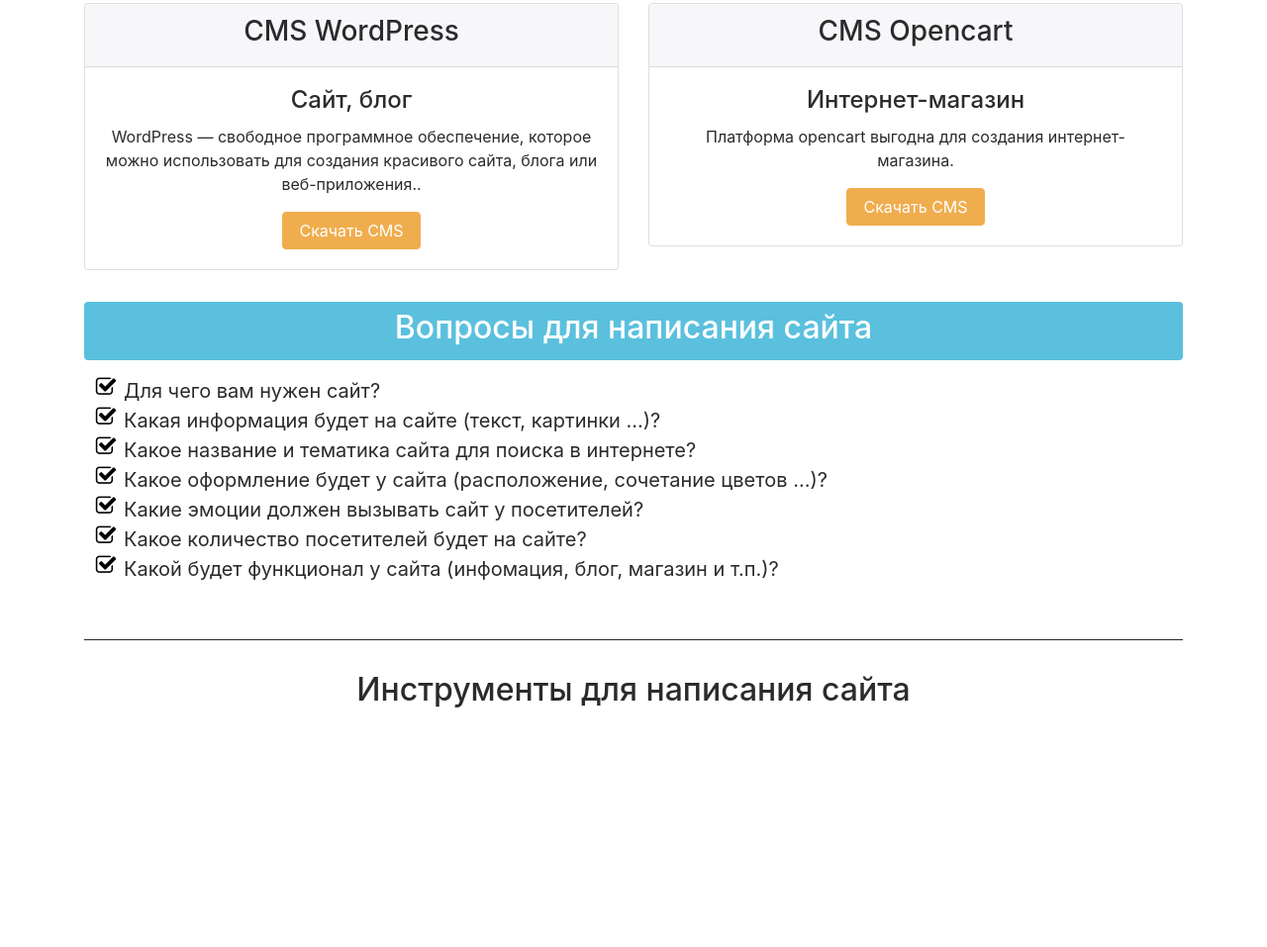
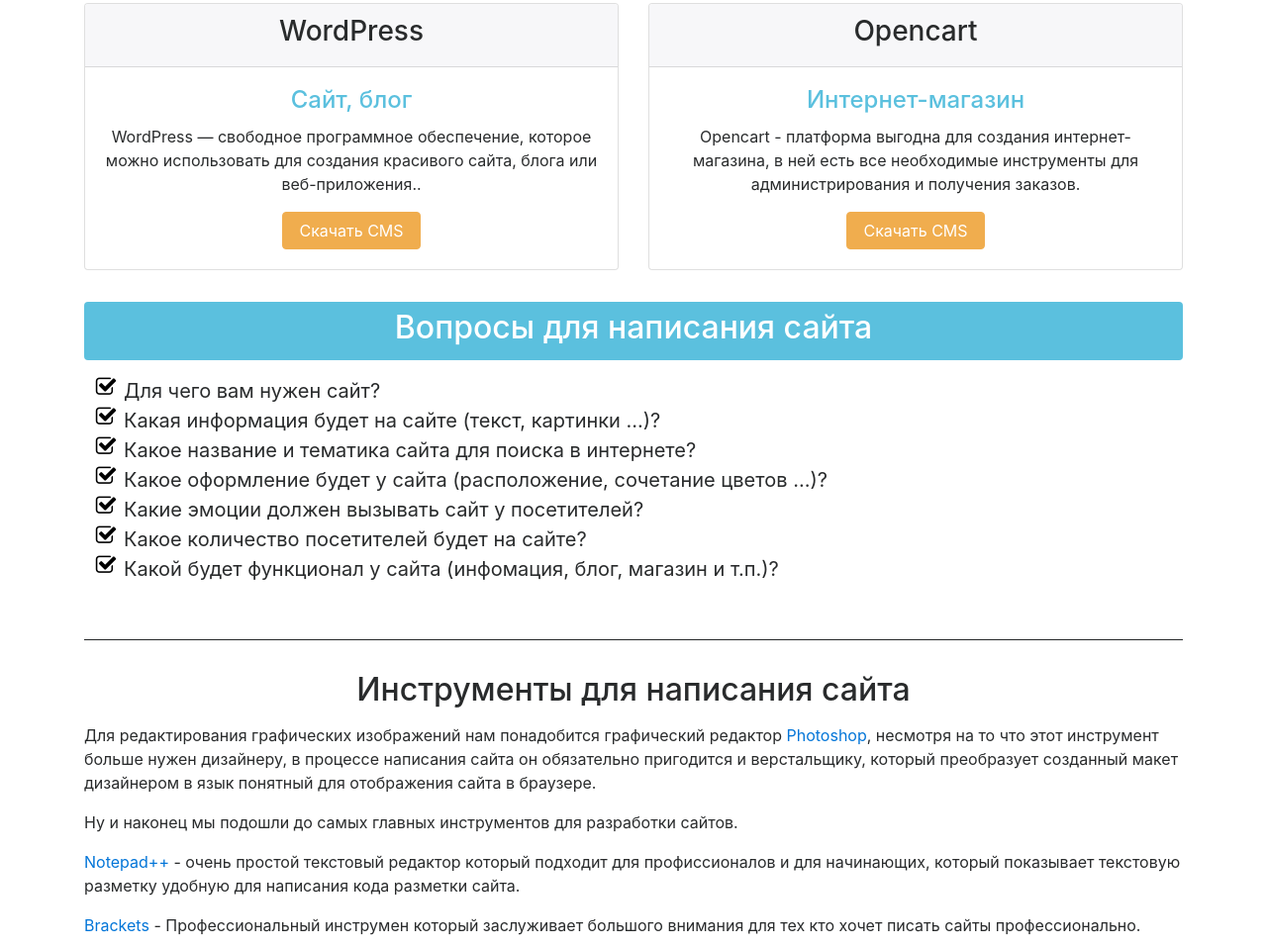
Before and after one commit to vladimirdunaev/vladimirdunaev.github.io, a plain HTML site: page index.html in a window 1280 px wide. Shown: the part 1035-1992 px from the top of the page at 99% size. Drawn offline with nearby package versions, Linux system fonts and the light colour scheme.

Commit message:
17.03-21:50

```diff
--- a/index.html
+++ b/index.html
@@ -137,10 +137,10 @@
               <div class="col">
                   <div class="card text-center">
                     <div class="card-header">
-                      <h3>CMS WordPress</h3>
+                      <h3>WordPress</h3>
                     </div>
                     <div class="card-block">
-                      <h4 class="card-title">Сайт, блог</h4>
+                      <h4 class="card-title text-info">Сайт, блог</h4>
                       <p class="card-text">WordPress — свободное программное обеспечение, которое можно использовать для создания красивого сайта, блога или веб-приложения.. </p>
                       <a target="_blank" href="https://ru.wordpress.org/download/" class="btn btn-warning">Скачать CMS</a>
                     </div>
@@ -149,11 +149,11 @@
               <div class="col">
                   <div class="card text-center">
                     <div class="card-header">
-                      <h3>CMS Opencart</h3>
+                      <h3>Opencart</h3>
                     </div>
                     <div class="card-block">
-                      <h4 class="card-title">Интернет-магазин</h4>
-                      <p class="card-text">Платформа opencart выгодна для создания интернет-магазина. </p>
+                      <h4 class="card-title text-info">Интернет-магазин</h4>
+                      <p class="card-text">Opencart - платформа выгодна для создания интернет-магазина, в ней есть все необходимые инструменты для администрирования и получения заказов.</p>
                       <a target="_blank" href="https://www.opencart.ru/download-opencart" class="btn btn-warning">Скачать CMS</a>
                     </div>
                   </div>
@@ -189,9 +189,11 @@
 			<div class="row h-min py-2">
               <div class="col my-2">
                 <h2 class="text-center">Инструменты для написания сайта</h2>
-                <p>
-
-                </p>
+                <p></p>
+                <p>Для редактирования графических изображений нам понадобится графический редактор <a target="_blank" href="#" title="Photoshop">Photoshop</a>, несмотря на то что этот инструмент больше нужен дизайнеру, в процессе написания сайта он обязательно пригодится и верстальщику, который преобразует созданный макет дизайнером в язык понятный для отображения сайта в браузере.</p>
+                <p>Ну и наконец мы подошли до самых главных инструментов для разработки сайтов.</p>
+                <p><a target="_blank" href="https://notepad-plus-plus.org/download/" title="Notepad++">Notepad++</a> - очень простой текстовый редактор который подходит для профиссионалов и для начинающих, который показывает текстовую разметку удобную для написания кода разметки сайта.</p>
+                <p><a target="_blank" href="http://brackets.io/" title="Brackets">Brackets</a> - Профессиональный инструмен который заслуживает большого внимания для тех кто хочет писать сайты профессионально.</p>
               </div>
               <div class="w-100"></div>
               <div class="col">
```
Also changed, not shown: img/brackets.jpg (added), img/notepad++.jpg (added).
